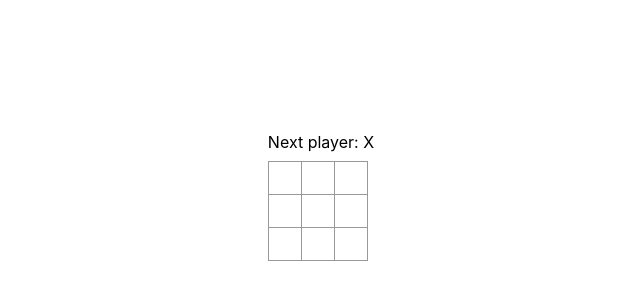
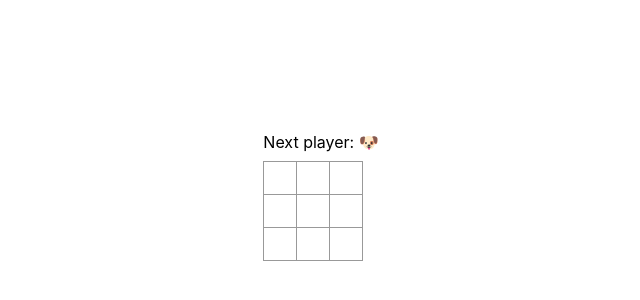
Before and after one commit to lmachens/next-tic-tac-toe, a Next.js app: page / in a window 1280 px wide. Shown: the part 204-504 px from the top of the page, without its empty margins (299-939 px from the left). Built offline with nearby package versions, Linux system fonts and the light colour scheme.

Commit message:
✨ Taking turns

```diff
--- a/components/Board.tsx
+++ b/components/Board.tsx
@@ -4,18 +4,20 @@ import Square from "./Square";
 
 export default function Board() {
   const [squares, setSquares] = useState(Array(9).fill(null));
+  const [dogIsNext, setDogIsNext] = useState(true);
 
   function handleClick(i: number) {
     const newSquares = [...squares];
-    newSquares[i] = "X";
+    newSquares[i] = dogIsNext ? "🐶" : "🐭";
     setSquares(newSquares);
+    setDogIsNext(!dogIsNext);
   }
 
   function renderSquare(i: number) {
     return <Square value={squares[i]} onClick={() => handleClick(i)} />;
   }
 
-  const status = "Next player: X";
+  const status = `Next player: ${dogIsNext ? "🐶" : "🐭"}`;
 
   return (
     <div>
```
